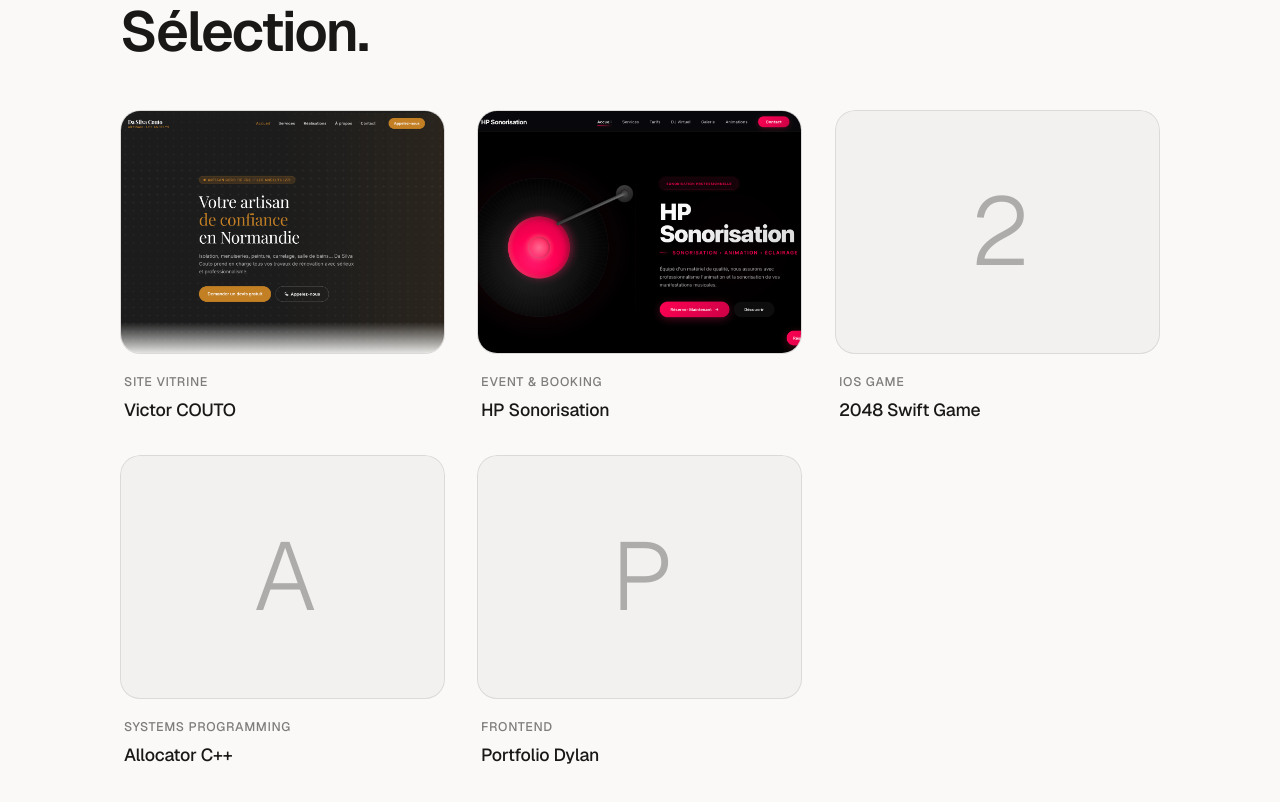
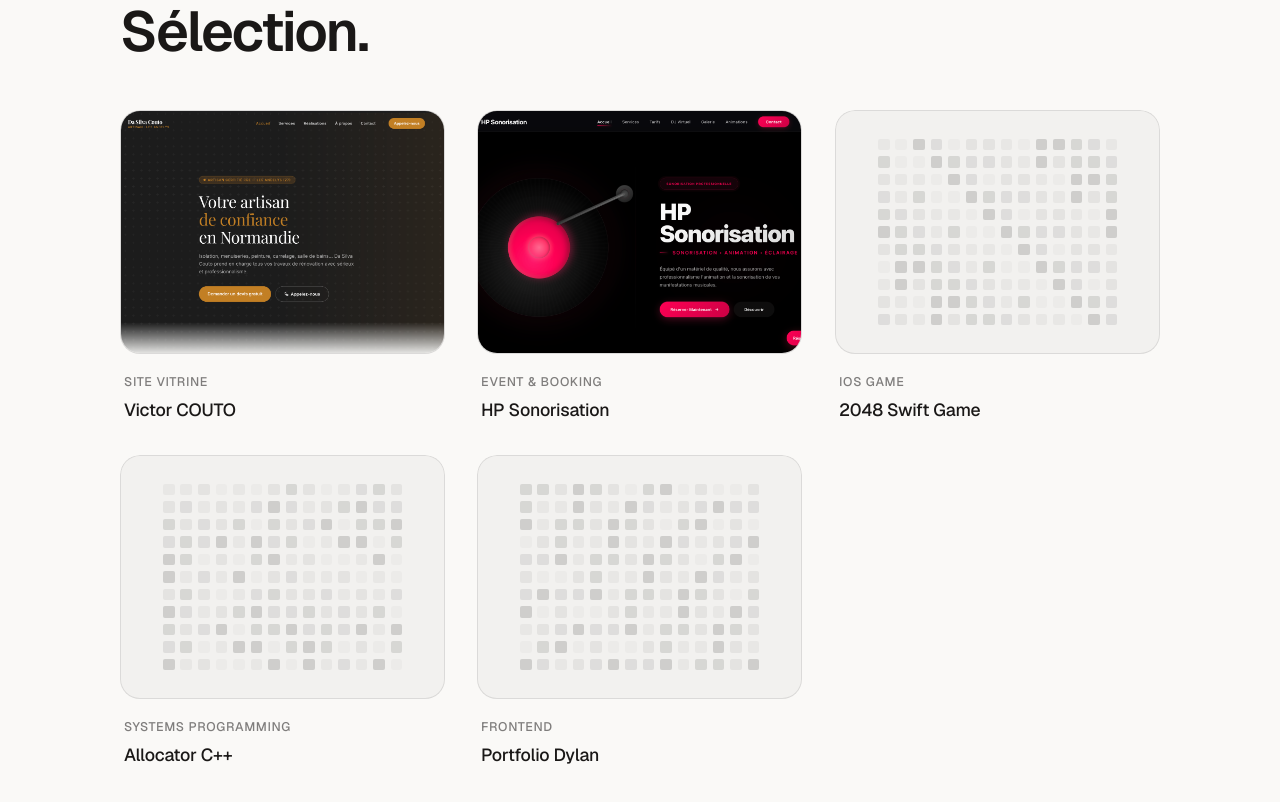
Before and after one commit to Spocsk/Portfolio-Dylan, a Next.js app: page / in a window 1280 px wide. Shown: the part 980-1782 px from the top of the page. Built offline with nearby package versions, Linux system fonts and the light colour scheme.

Commit message:
Replace empty project placeholders with pixel matrices

```diff
--- a/components/portfolio-page.tsx
+++ b/components/portfolio-page.tsx
@@ -1,6 +1,23 @@
 import Link from "next/link";
 
 import { projects } from "../lib/projects";
+
+function PixelPlaceholder({ seed }: { seed: string }) {
+  const cells = Array.from({ length: 154 }, (_, index) => {
+    const code = seed.charCodeAt(index % seed.length) || 65;
+    const tier = (code + index * 7) % 6;
+
+    return (
+      <span
+        key={`${seed}-${index}`}
+        className={`pf-pixel pf-pixel-${tier}`}
+        aria-hidden="true"
+      />
+    );
+  });
+
+  return <div className="pf-pixel-matrix">{cells}</div>;
+}
 
 export default function PortfolioPage() {
   return (
@@ -54,7 +71,7 @@
                     loading="lazy"
                   />
                 ) : (
-                  <span className="pf-card-mono">{project.title.charAt(0)}</span>
+                  <PixelPlaceholder seed={project.slug} />
                 )}
               </div>
               <div className="pf-card-body">
--- a/style.css
+++ b/style.css
@@ -1970,12 +1970,44 @@
   transform: scale(1.03);
 }
 
-.pf-card-mono {
-  font-size: clamp(4rem, 8vw, 6rem);
-  font-weight: 300;
-  letter-spacing: -0.05em;
-  color: var(--pf-ink-faint);
-  font-family: var(--font-sans), -apple-system, BlinkMacSystemFont, sans-serif;
+.pf-pixel-matrix {
+  width: min(78%, 19rem);
+  aspect-ratio: 4 / 3;
+  display: grid;
+  grid-template-columns: repeat(14, 1fr);
+  gap: 0.36rem;
+  padding: 0.4rem;
+  opacity: 0.82;
+}
+
+.pf-pixel {
+  aspect-ratio: 1;
+  border-radius: 2px;
+  background: var(--pf-ink);
+}
+
+.pf-pixel-0 {
+  opacity: 0.03;
+}
+
+.pf-pixel-1 {
+  opacity: 0.05;
+}
+
+.pf-pixel-2 {
+  opacity: 0.08;
+}
+
+.pf-pixel-3 {
+  opacity: 0.11;
+}
+
+.pf-pixel-4 {
+  opacity: 0.15;
+}
+
+.pf-pixel-5 {
+  opacity: 0.2;
 }
 
 .pf-card-body {
```
